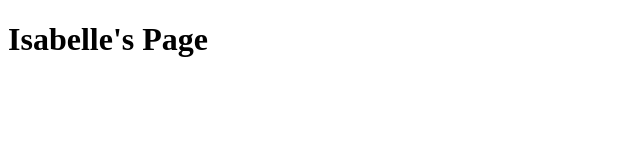
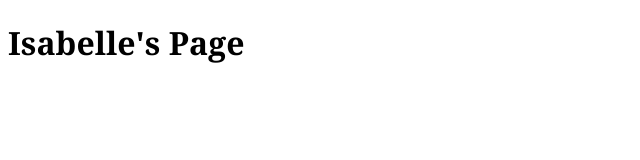
Before and after one commit to itermaat/itermaat.github.io, a plain HTML site: page mypage.html in a window 1280 px wide. Shown: the whole page, without its empty margins (0-640 px from the left). Drawn offline with Linux system fonts and the light colour scheme.

Commit message:
modify h1 style

```diff
--- a/mypage.html
+++ b/mypage.html
@@ -3,6 +3,7 @@
 <head>
 	<title>Isabelle</title>
 </head>
+<link rel="stylesheet" type="text/css" href="style.css">
 <body>
 	<h1>Isabelle's Page</h1>
 
--- a/style.css
+++ b/style.css
@@ -0,0 +1,3 @@
+h1{
+	font-family: 'Georgia', Times, Times New Roman, serif;
+}
```
